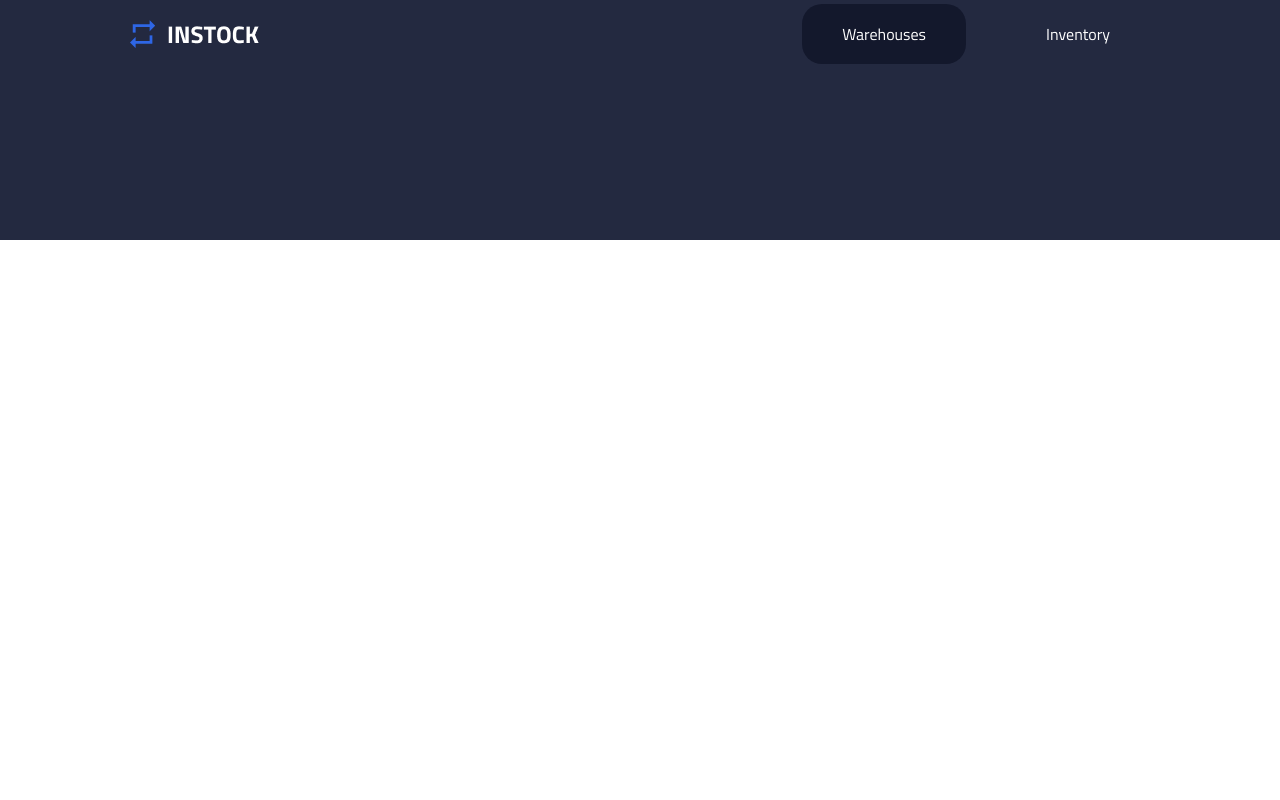
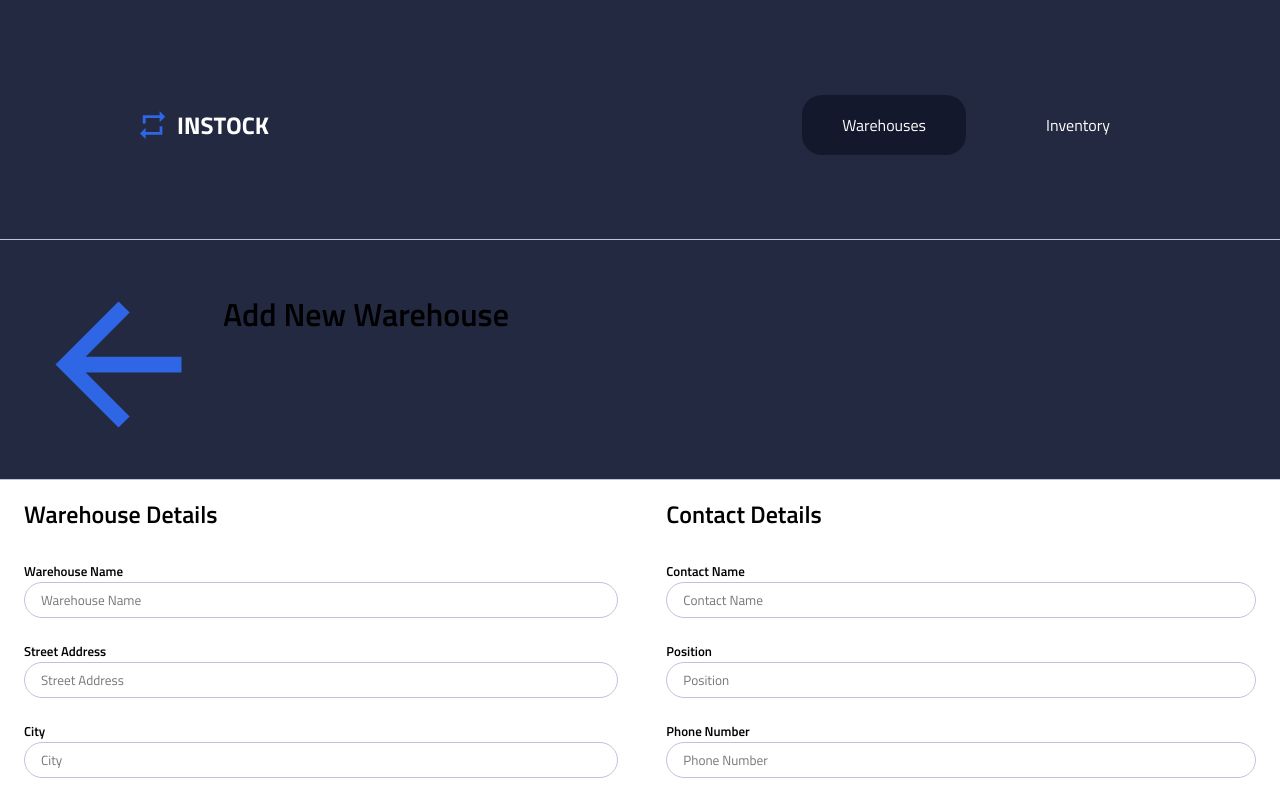
Before and after one commit to Ollie-C/stocker, a React (Create React App) app: page /warehouses/add in a window 1280 px wide. Shown: the top 800 px of the page. Built offline with nearby package versions, Linux system fonts and the light colour scheme.

Commit message:
Added functionality and basic form validation

```diff
--- a/package.json
+++ b/package.json
@@ -12,6 +12,7 @@
     "react-router-dom": "^6.4.2",
     "react-scripts": "5.0.1",
     "sass": "^1.55.0",
+    "validator": "^13.7.0",
     "web-vitals": "^2.1.4"
   },
   "scripts": {
--- a/src/App.js
+++ b/src/App.js
@@ -4,6 +4,7 @@ import { BrowserRouter, Route, Routes } from "react-router-dom";
 import Header from "./Components/Header/Header";
 import WarehousePage from "./pages/WarehousePage/WarehousePage";
 import "./styles/partials/_resets.scss";
+import AddWarehouse from "./Components/AddWarehouse/AddWarehouse";
 
 function App() {
   return (
@@ -12,6 +13,7 @@ function App() {
         <Header />
         <Routes>
           <Route path="/" element={<WarehousePage />} />
+          <Route path="/warehouses/add" element={<AddWarehouse />} />
         </Routes>
       </BrowserRouter>
     </>
--- a/src/Components/AddWarehouse/AddWarehouse.js
+++ b/src/Components/AddWarehouse/AddWarehouse.js
@@ -1,46 +1,73 @@
 //styles
 import "./AddWarehouse.scss";
-// import axios from "axios";
-// import { Link, useNavigate } from "react-router-dom";
+import axios from "axios";
+import { useNavigate } from "react-router-dom";
 import backIcon from "../../assets/Icons/arrow_back-24px.svg";
+import { useState } from "react";
+const validator = require("validator");
 
 const AddWarehouse = () => {
-  //   const navigate = useNavigate();
-  //   const [name, setName] = useState("");
-  //   const [address, setAddress] = useState("");
-  //   const [city, setcity] = useState("");
-  //   const [country, setcountry] = useState("");
-  //   const [contactName, setcontactName] = useState("");
-  //   const [position, setposition] = useState("");
-  //   //   const [phone, setphone] = useState("");
-  //   //   const [email, setemail] = useState("");
+  const navigate = useNavigate();
+  const [name, setName] = useState("");
+  const [address, setAddress] = useState("");
+  const [city, setCity] = useState("");
+  const [country, setCountry] = useState("");
+  const [contactName, setContactName] = useState("");
+  const [position, setPosition] = useState("");
+  const [phone, setPhone] = useState("");
+  const [email, setEmail] = useState("");
 
-  //   const addWarehouse = async (e) => {
-  //     e.preventDefault();
-  //     const { data } = await axios
-  //       .post("http://localhost:8080/warehouses", {
-  //         name: name,
-  //         address: address,
-  //         city: city,
-  //         country: country,
-  //         contact: {
-  //           contactName: contactName,
-  //           position: position,
-  //           phone: phone,
-  //           email: email,
-  //         },
-  //       })
-  //       .catch((error) => {
-  //         alert(error.response.statusText);
-  //         console.log(error.response);
-  //       });
-  //   };
+  //POST REQUEST
+  const addWarehouse = async (
+    e,
+    name,
+    address,
+    city,
+    country,
+    contactName,
+    position,
+    phone,
+    email
+  ) => {
+    e.preventDefault();
+    const { data } = await axios
+      .post("http://localhost:8080/warehouses", {
+        name: name,
+        address: address,
+        city: city,
+        country: country,
+        contact: {
+          contactName: contactName,
+          position: position,
+          phone: phone,
+          email: email,
+        },
+      })
+      .catch((error) => {
+        alert(error.response.statusText);
+        console.log(error.response);
+      });
+    console.log(data);
+  };
 
+  //FORM SUBMIT HANDLER
   const submitHandler = (e) => {
     e.preventDefault();
-    //   addWarehouse();
-    //   alert("Success.");
-    //   navigate("/");
+    console.log(validator.isEmail(email));
+
+    addWarehouse(
+      e,
+      name,
+      address,
+      city,
+      country,
+      contactName,
+      position,
+      phone,
+      email
+    );
+    alert("Success.");
+    navigate("/");
   };
 
   return (
@@ -60,6 +87,7 @@ const AddWarehouse = () => {
             className="form__input"
             placeholder="Warehouse Name"
             name="name"
+            onChange={(e) => setName(e.target.value)}
           />
           <label htmlFor="address" className="form__label">
             Street Address
@@ -69,6 +97,7 @@ const AddWarehouse = () => {
             className="form__input"
             placeholder="Street Address"
             name="address"
+            onChange={(e) => setAddress(e.target.value)}
           />
           <label htmlFor="city" className="form__label">
             City
@@ -78,6 +107,7 @@ const AddWarehouse = () => {
             className="form__input"
             placeholder="City"
             name="city"
+            onChange={(e) => setCity(e.target.value)}
           />
           <label htmlFor="country" className="form__label">
             Country
@@ -87,6 +117,7 @@ const AddWarehouse = () => {
             className="form__input"
             placeholder="Country"
             name="country"
+            onChange={(e) => setCountry(e.target.value)}
           />
         </div>
         <div className="form__fields">
@@ -99,6 +130,7 @@ const AddWarehouse = () => {
             className="form__input"
             placeholder="Contact Name"
             name="contactName"
+            onChange={(e) => setContactName(e.target.value)}
           />
           <label htmlFor="position" className="form__label">
             Position
@@ -108,6 +140,7 @@ const AddWarehouse = () => {
             className="form__input"
             placeholder="Position"
             name="position"
+            onChange={(e) => setPosition(e.target.value)}
           />
           <label htmlFor="phone" className="form__label">
             Phone Number
@@ -117,6 +150,7 @@ const AddWarehouse = () => {
             className="form__input"
             placeholder="Phone Number"
             name="phone"
+            onChange={(e) => setPhone(e.target.value)}
           />
           <label htmlFor="emai" className="form__label">
             Email
@@ -126,12 +160,13 @@ const AddWarehouse = () => {
             className="form__input"
             placeholder="Email"
             name="email"
+            onChange={(e) => setEmail(e.target.value)}
           />
         </div>
       </form>
 
       <section className="form__buttons">
-        <button className="form__button" /*onClick={() => navigate(-1)}*/>
+        <button className="form__button" onClick={() => navigate(-1)}>
           Cancel
         </button>
         <button
--- a/src/Components/WarehouseList/WarehouseList.js
+++ b/src/Components/WarehouseList/WarehouseList.js
@@ -1,5 +1,5 @@
 import React from "react";
-import { NavLink } from "react-router-dom";
+import { Link } from "react-router-dom";
 import WarehouseItem from "../WarehouseItem/WarehouseItem";
 
 const WarehouseList = ({ warehouses, handleSelectedProduct }) => {
@@ -14,7 +14,11 @@ const WarehouseList = ({ warehouses, handleSelectedProduct }) => {
       <header className="warehouse-list__header">
         <h2 className="warehouse-list__title">Warehouses</h2>
         <input className="warehouse-list__search"></input>
-        <button className="warehouse-list__button">+ Add New Warehouse</button>
+        <Link to="/warehouses/add">
+          <button className="warehouse-list__button">
+            + Add New Warehouse
+          </button>
+        </Link>
       </header>
       <section>
         <ul className="List">
--- a/src/styles/partials/_utility.scss
+++ /dev/null
@@ -1,51 +0,0 @@
-@import "./mixins";
-
-@mixin primary-cta {
-}
-
-@mixin cancel-button {
-  padding: 8px 63px;
-  width: 163px;
-  height: 36px;
-  left: 16px;
-  top: 607px;
-
-  background: #ffffff;
-  border: 1px solid #bdc5d5;
-  border-radius: 20px;
-  position: absolute;
-}
-
-[type="text"],
-[type="number"] {
-  height: 36px;
-  width: 95%;
-  background: #ffffff;
-  border: 1px solid #bdc5d5;
-  border-radius: 20px;
-  text-indent: 5px;
-  margin-bottom: 20px;
-  @include tablet {
-    height: 38px;
-    width: 287px;
-  }
-}
-
-[type="radio"] {
-  margin-bottom: 20px;
-}
-
-label {
-  margin-bottom: 10px;
-}
-
-textarea {
-  border-radius: 20px;
-  width: 95%;
-  text-indent: 15px;
-  padding-top: 10px;
-
-  @include tablet {
-    width: 287px;
-  }
-}
```
Also changed, not shown: src/Components/AddInventoryItem/AddInventoryItem.js (added), src/Components/AddInventoryItem/AddInventoryItem.scss (added), 1 other file (tests, documents, lock files or other folders).
